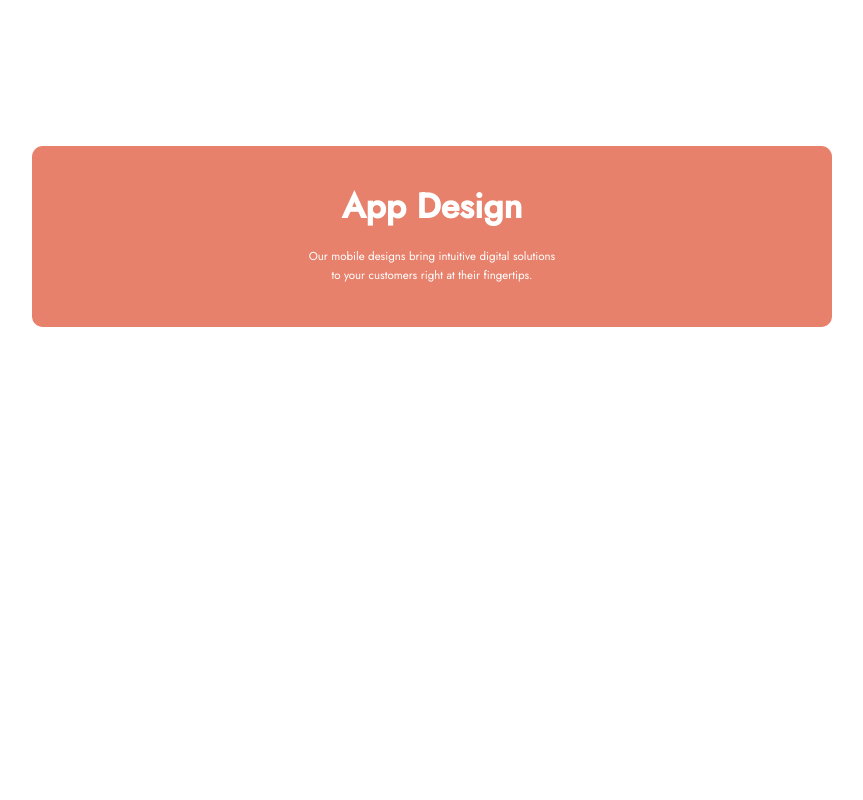
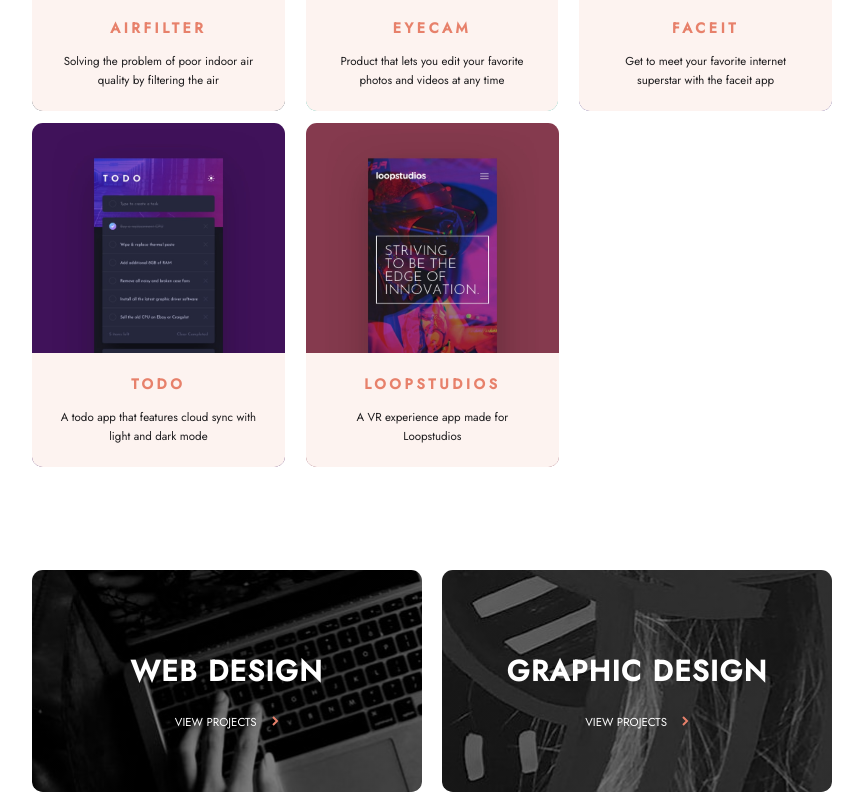
Before and after one commit to AlekseyVY/multipage_website, a Next.js app: page /AppDesign in a window 1280 px wide. Shown: the part 660-1460 px from the top of the page, without its empty margins (208-1071 px from the left). Built offline with nearby package versions, Linux system fonts and the light colour scheme.

Commit message:
feature: finished app design page

```diff
--- a/common/CommonPortfolioCardContainer/CommonPortfolioCardContainer.jsx
+++ b/common/CommonPortfolioCardContainer/CommonPortfolioCardContainer.jsx
@@ -40,10 +40,57 @@ const CommonPortfolioCardContainer = ({type = 'web'}) => {
       img: '/assets/web-design/desktop/image-camp.jpg'
     },
   ]
-  const appArr = []
+  const appArr = [
+    {
+      name: 'AIRFILTER',
+      text_top: 'Solving the problem of poor indoor air',
+      text_bot: 'quality by filtering the air',
+      img: '/assets/app-design/desktop/image-airfilter.jpg'
+    },
+    {
+      name: 'EYECAM',
+      text_top: 'Product that lets you edit your favorite ',
+      text_bot: 'photos and videos at any time',
+      img: '/assets/app-design/desktop/image-eyecam.jpg'
+    },
+    {
+      name: 'FACEIT',
+      text_top: 'Get to meet your favorite internet ',
+      text_bot: 'superstar with the faceit app',
+      img: '/assets/app-design/desktop/image-faceit.jpg'
+    },
+    {
+      name: 'TODO',
+      text_top: 'A todo app that features cloud sync with',
+      text_bot: 'light and dark mode',
+      img: '/assets/app-design/desktop/image-todo.jpg'
+    },
+    {
+      name: 'LOOPSTUDIOS',
+      text_top: 'A VR experience app made for ',
+      text_bot: 'Loopstudios',
+      img: '/assets/app-design/desktop/image-loopstudios.jpg'
+    }
+  ]
   const graphArr = []
 
-  let data = webArr
+  let data
+  switch (type) {
+    case 'web': {
+      data = webArr;
+      break;
+    }
+    case 'app': {
+      data = appArr;
+      break;
+    }
+    case 'graph': {
+      data = graphArr;
+      break;
+    }
+    default:
+      break;
+  }
   return (
     <>
       {
--- a/pages/AppDesign/index.js
+++ b/pages/AppDesign/index.js
@@ -1,7 +1,14 @@
 import Header from "../../common/Header/Header";
 import Footer from "../../common/Footer/Footer";
-import {MainContainer} from "../../styles/appdesign/styles";
+import {
+  CommonPortfolioCardContainerWrapper,
+  DummyCard,
+  LinkContainer,
+  MainContainer
+} from "../../styles/appdesign/styles";
 import SimpleHero from "../../common/SimpleHero/SimpleHero";
+import CommonPortfolioCardContainer from "../../common/CommonPortfolioCardContainer/CommonPortfolioCardContainer";
+import PromoCardDesign from "../../common/PromoCardDesign/PromoCardDesign";
 
 
 const AppDesign = () => {
@@ -9,6 +16,14 @@ const AppDesign = () => {
     <MainContainer>
       <Header />
       <SimpleHero mainText={'App Design'} textTop={'Our mobile designs bring intuitive digital solutions'} textBot={' to your customers right at their fingertips.'}/>
+      <CommonPortfolioCardContainerWrapper>
+        <CommonPortfolioCardContainer type={'app'}/>
+        <DummyCard/>
+      </CommonPortfolioCardContainerWrapper>
+      <LinkContainer>
+        <PromoCardDesign type={'web'}/>
+        <PromoCardDesign type={'graphic'}/>
+      </LinkContainer>
       <Footer />
     </MainContainer>
   )
--- a/styles/appdesign/styles.js
+++ b/styles/appdesign/styles.js
@@ -8,3 +8,27 @@ export const MainContainer = styled.div`
   flex-direction: column;
   align-items: center;
 `;
+
+
+export const CommonPortfolioCardContainerWrapper = styled.div`
+  display: flex;
+  width: 111.1rem;
+  height: 98.8rem;
+  flex-wrap: wrap;
+  justify-content: space-between;
+`
+
+export const DummyCard = styled.div`
+  width: 35rem;
+  height: 47.8rem;
+`
+
+
+export const LinkContainer = styled.div`
+  width: 111.1rem;
+  height: 30.8rem;
+  display: flex;
+  justify-content: space-between;
+  align-items: center;
+  margin-bottom: 26rem;
+`
```
